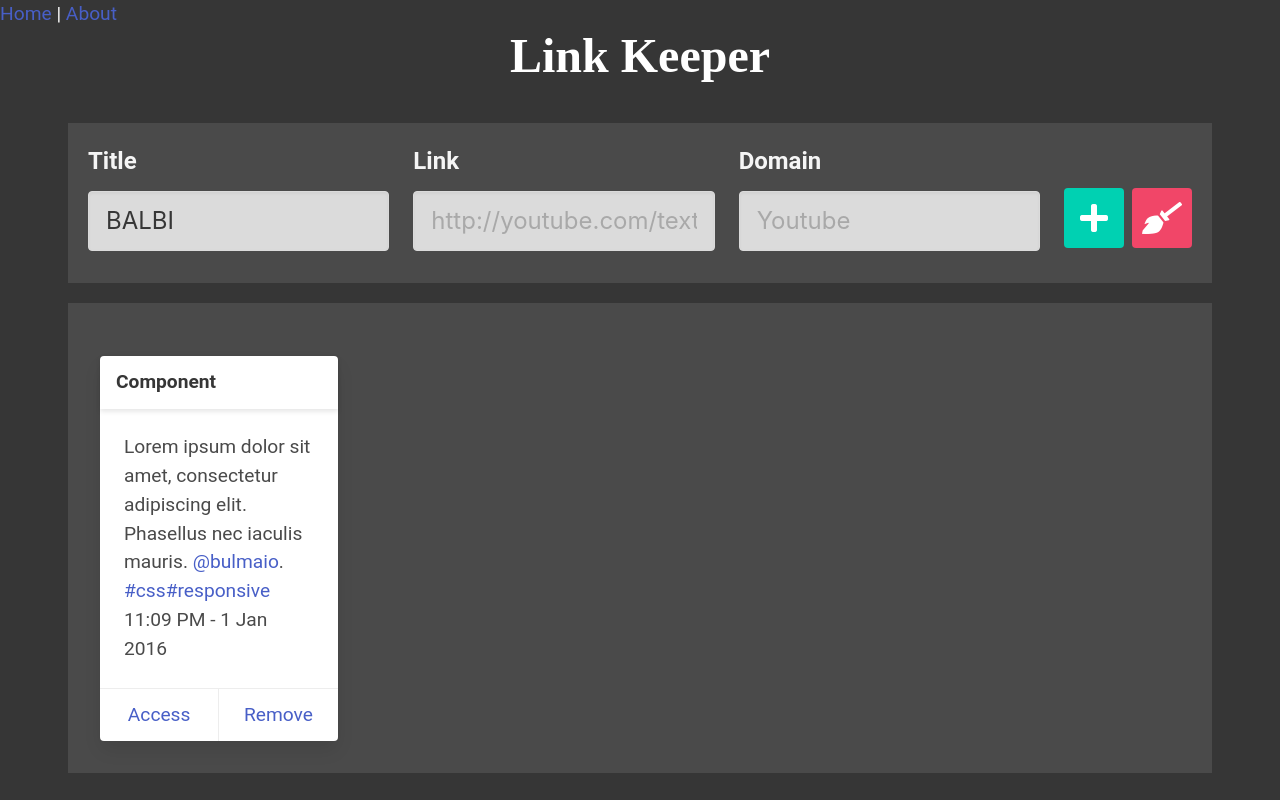
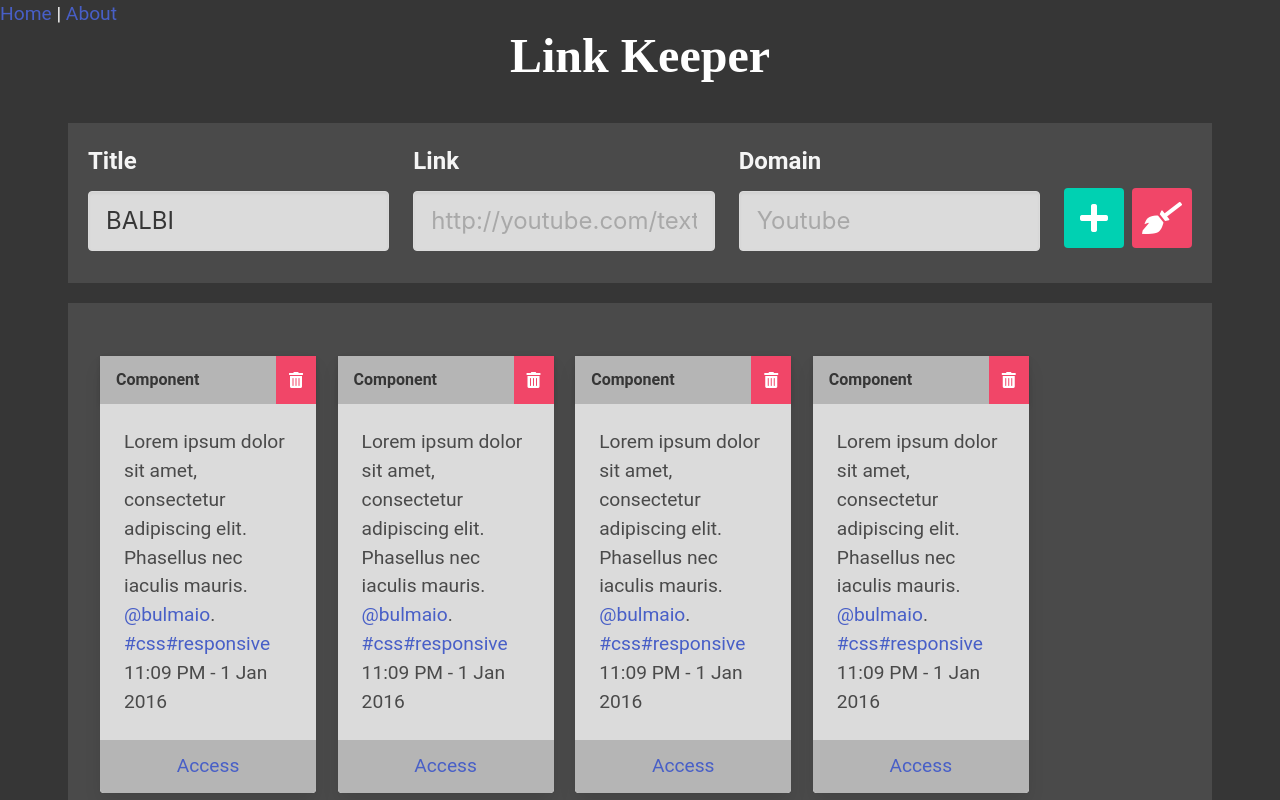
Before and after one commit to marcusbalbi/link-keeper-web, a Vue app: page / in a window 1280 px wide. Shown: the top 800 px of the page. Built offline with nearby package versions, Linux system fonts and the light colour scheme.

Commit message:
card group

```diff
--- /dev/null
+++ b/src/components/foundation/link-card/LinkCard.scss
@@ -0,0 +1,40 @@
+.link-card {
+  max-width: 20%;
+  margin-top: 2%;
+  margin-right: 2%;
+
+  .card-header-title {
+    position: relative;
+    display: flex;
+    justify-content: space-between;
+    font-size: 1rem;
+    background-color: $grey-light;
+
+    .remove {
+      height: 100%;
+      border-radius: 0;
+      position: absolute;
+      top: 0;
+      right: 0;
+    }
+  }
+
+  .card-content {
+    background-color: $grey-lighter;
+  }
+
+  .card-footer {
+    background-color: $grey-light;
+    border-top: none;
+    .card-footer-item {
+      border-top: none;
+    }
+  }
+}
+
+@media only screen and (max-width: $desktop) {
+  .link-card {
+    max-width: 100%;
+    margin-right: 0;
+  }
+}
--- /dev/null
+++ b/src/components/foundation/link-card/LinkCard.vue
@@ -0,0 +1,33 @@
+<template>
+  <div class="card link-card">
+    <header class="card-header">
+      <p class="card-header-title">
+        Component
+        <a class="remove button is-danger">
+          <span class="icon">
+            <i class="fas fa-trash-alt"></i>
+          </span>
+        </a>
+      </p>
+    </header>
+    <div class="card-content">
+      <div class="content">
+        Lorem ipsum dolor sit amet, consectetur adipiscing elit. Phasellus nec
+        iaculis mauris.
+        <a href="#">@bulmaio</a>. <a href="#">#css</a>
+        <a href="#">#responsive</a>
+        <br />
+        <time datetime="2016-1-1">11:09 PM - 1 Jan 2016</time>
+      </div>
+    </div>
+    <footer class="card-footer">
+      <a href="#" class="card-footer-item">Access</a>
+      <!-- <a href="#" class="card-footer-item">Remove</a> -->
+    </footer>
+  </div>
+</template>
+<script>
+export default {
+  name: "LinkCard",
+};
+</script>
--- a/src/styles/index.scss
+++ b/src/styles/index.scss
@@ -10,21 +10,19 @@ $title-family: true;
 @import "bulma/sass/layout/_all";
 
 @font-face {
-  font-family: 'Roboto';
-  src:  url('../assets//fonts/RobotoCondensed-Regular.ttf') format('ttf'),
-        url('../assets//fonts/RobotoCondensed-Bold.ttf') format('ttf');
+  font-family: "Roboto";
+  src: url("../assets//fonts/RobotoCondensed-Regular.ttf") format("ttf"),
+    url("../assets//fonts/RobotoCondensed-Bold.ttf") format("ttf");
 }
 
 body {
   font-size: 1.2rem;
-  font-family: 'Roboto';
+  font-family: "Roboto";
   height: 100%;
   min-height: 100vh;
   background-color: $dark;
   color: white;
 }
-
-
 
 // classes
 .link-form {
@@ -43,12 +41,7 @@ body {
   background-color: $grey-dark;
   display: flex;
   flex-wrap: wrap;
-  justify-content: space-between;
 }
 
-.link-card {
-  max-width: 22%;
-  margin-top: 2%;
-}
-
-@import "../components/foundation/input-text/InputText.scss"
+@import "../components/foundation/input-text/InputText.scss";
+@import "../components/foundation/link-card/LinkCard.scss";
--- a/src/views/Home.vue
+++ b/src/views/Home.vue
@@ -38,27 +38,7 @@
       </div>
       <div class="container is-fluid">
         <div class="links-list columns">
-          <div v-for="link in links" :key="link" class="card link-card">
-            <header class="card-header">
-              <p class="card-header-title">
-                Component
-              </p>
-            </header>
-            <div class="card-content">
-              <div class="content">
-                Lorem ipsum dolor sit amet, consectetur adipiscing elit.
-                Phasellus nec iaculis mauris.
-                <a href="#">@bulmaio</a>. <a href="#">#css</a>
-                <a href="#">#responsive</a>
-                <br />
-                <time datetime="2016-1-1">11:09 PM - 1 Jan 2016</time>
-              </div>
-            </div>
-            <footer class="card-footer">
-              <a href="#" class="card-footer-item">Access</a>
-              <a href="#" class="card-footer-item">Remove</a>
-            </footer>
-          </div>
+          <LinkCard v-for="link in links" :key="link" />
         </div>
       </div>
     </div>
@@ -67,9 +47,10 @@
 
 <script>
 import InputText from "../components/foundation/input-text/InputText";
+import LinkCard from "../components/foundation/link-card/LinkCard";
 export default {
   name: "Home",
-  components: { InputText },
+  components: { InputText, LinkCard },
   data() {
     return {
       form: {
@@ -77,7 +58,15 @@ export default {
         link: "",
         domain: "",
       },
-      links: [{ title: "", link: "", domain: "" }],
+      links: [
+        { title: "", link: "", domain: "" },
+        { title: "", link: "", domain: "" },
+        { title: "", link: "", domain: "" },
+        { title: "", link: "", domain: "" },
+        { title: "", link: "", domain: "" },
+        { title: "", link: "", domain: "" },
+        { title: "", link: "", domain: "" },
+      ],
     };
   },
 };
```
